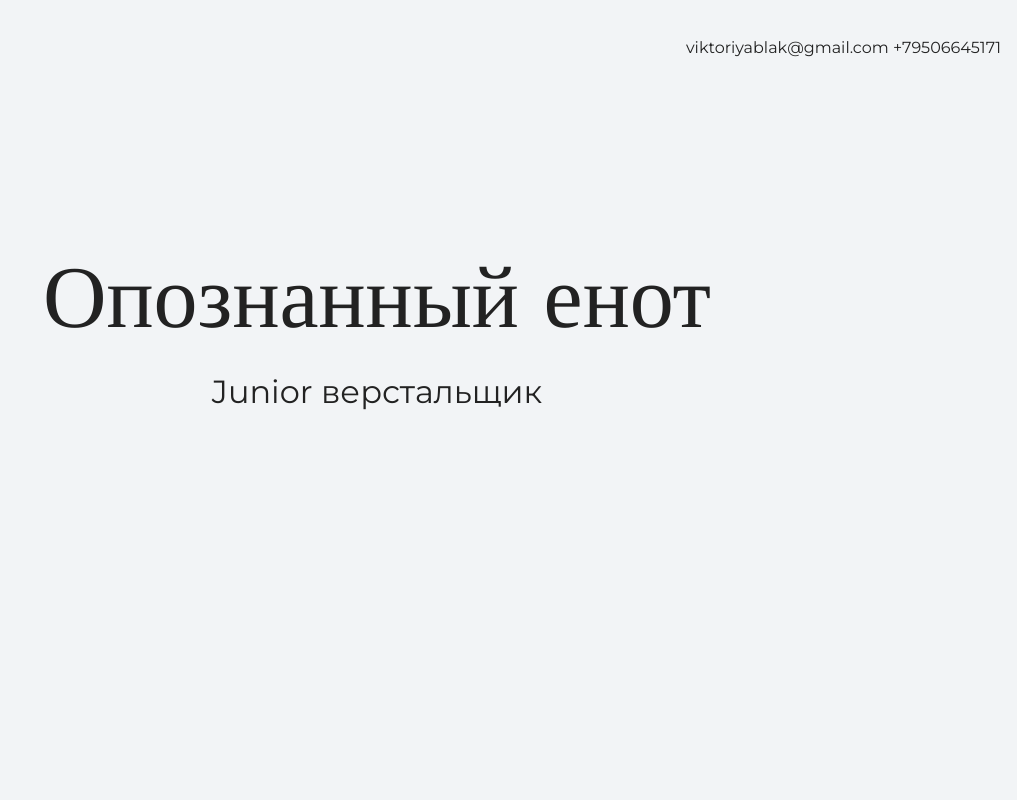
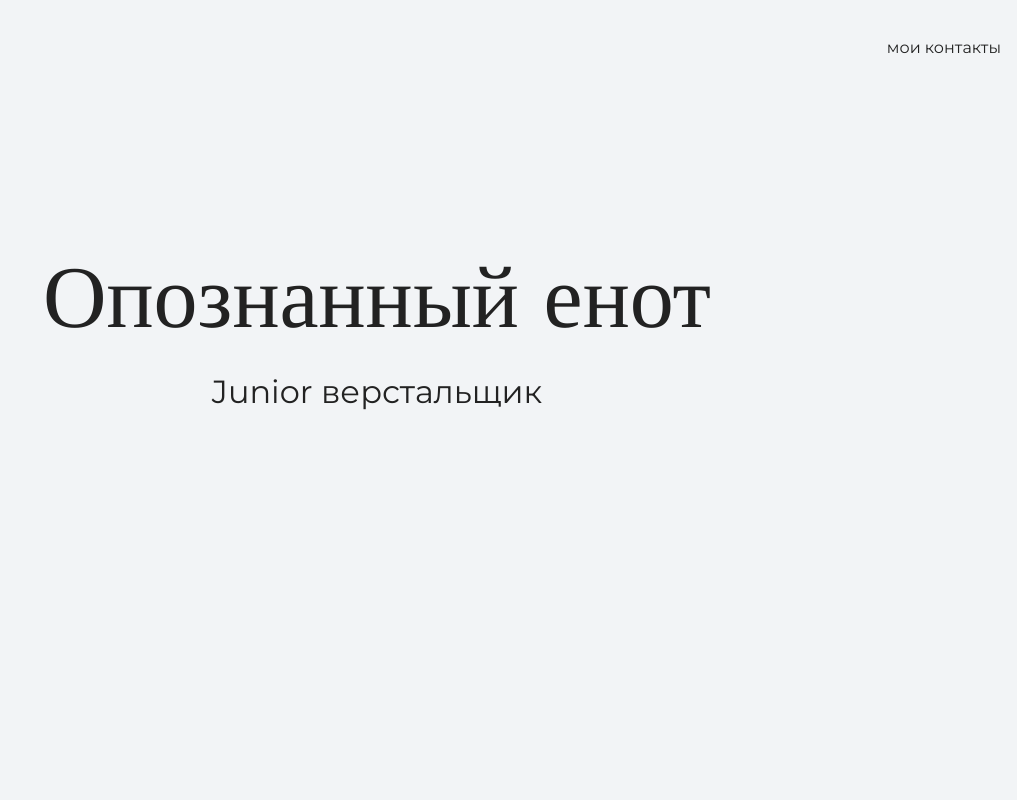
Before and after one commit to VKSAF/my-site, a plain HTML site: page index.html in a window 1280 px wide. Shown: the top 800 px of the page, without its empty margins (263-1280 px from the left). Drawn offline with nearby package versions, Linux system fonts and the light colour scheme.

Commit message:
убраны контакты

```diff
--- a/index.html
+++ b/index.html
@@ -10,8 +10,7 @@
   <body>
     <header class="page-header">
       <div class="container">
-        viktoriyablak@gmail.com
-        +79506645171
+        мои контакты
       </div>
     </header>
     <main>
```
